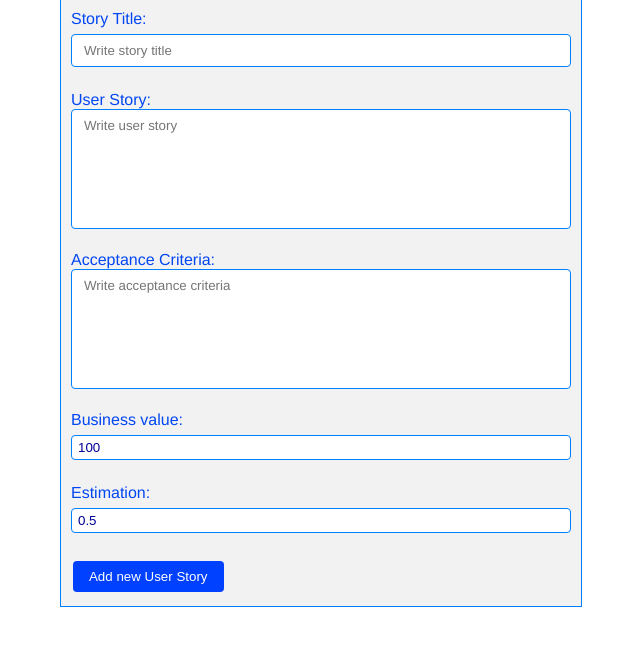
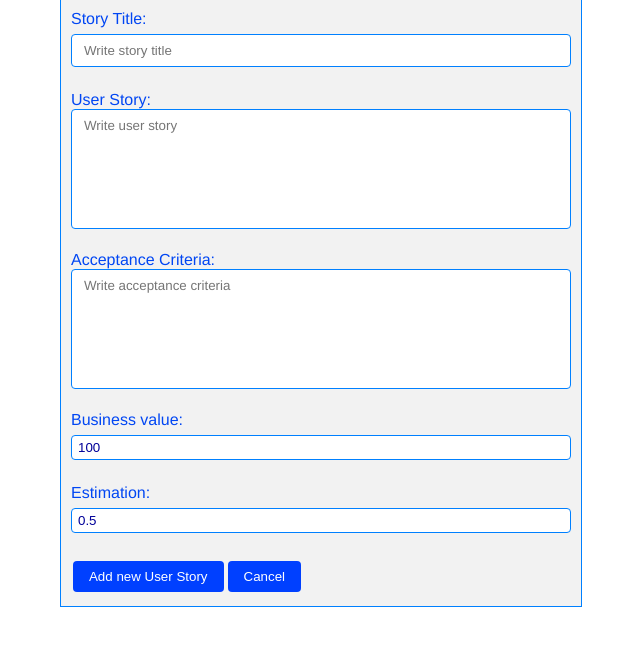
Before and after one commit to brzozasr/super_sprinter_3000, a Flask app: page /story in a window 1280 px wide. Shown: the part 37-698 px from the top of the page, without its empty margins (319-959 px from the left). Run offline with Flask 2, Linux system fonts and the light colour scheme.

Commit message:
Update story.html, style.css

```diff
--- a/static/style.css
+++ b/static/style.css
@@ -67,7 +67,7 @@ input[type=number] {
   box-sizing: border-box;
 }
 
-input[type=submit] {
+input[type=submit], input[type=button] {
   background-color: #0040ff;
   border: none;
   color: white;
--- a/templates/story.html
+++ b/templates/story.html
@@ -59,6 +59,6 @@
 {#            {% endfor %}#}
 {#            </select>#}
         {% endif %}
-        <input type="submit" value="{{ btn_value }}" name="sub_button">
+        <input type="submit" value="{{ btn_value }}" name="sub_button"><a href="/"><input type="button" value="Cancel" /></a>
     </form>
 {% endblock %}
```
